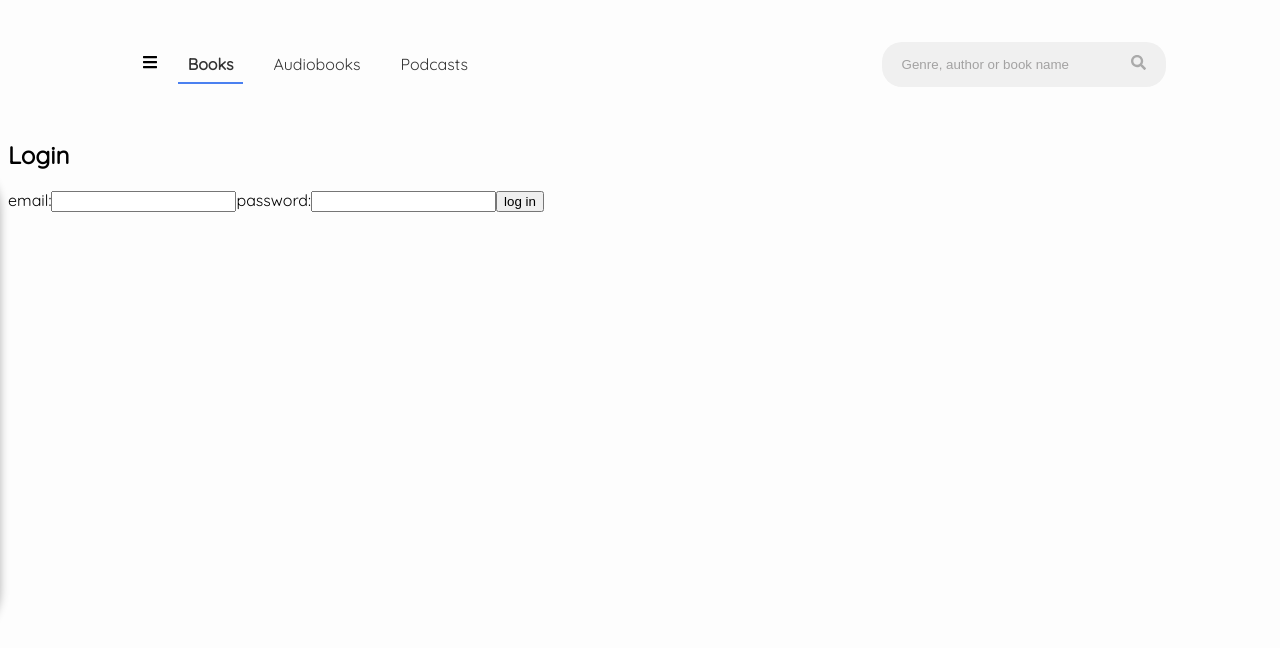
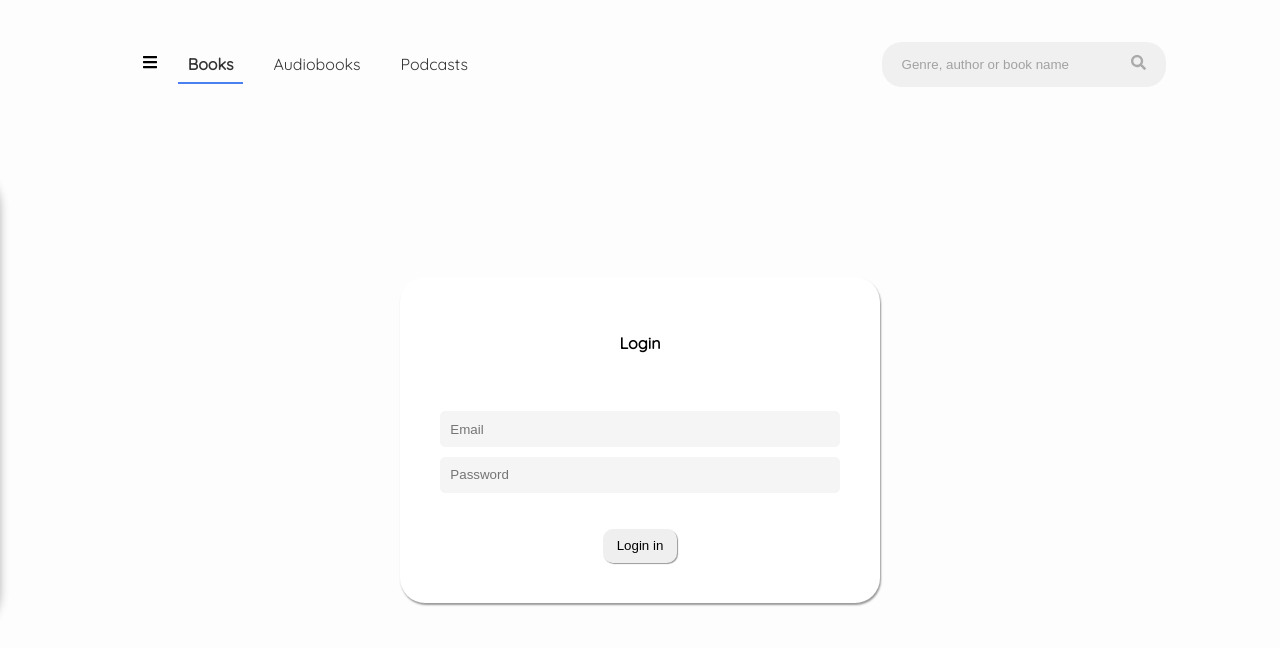
Before and after one commit to petitoff/Bookshelf, a React (Create React App) app: page /login in a window 1280 px wide. Shown: the top 648 px of the page. Built offline with nearby package versions, Linux system fonts and the light colour scheme.

Commit message:
created login page with sass

```diff
--- a/package.json
+++ b/package.json
@@ -50,6 +50,7 @@
     ]
   },
   "devDependencies": {
-    "@types/react-router-dom": "^5.3.3"
+    "@types/react-router-dom": "^5.3.3",
+    "sass": "^1.61.0"
   }
 }
--- /dev/null
+++ b/src/components/common/LoginForm/LoginForm.module.css
@@ -0,0 +1,69 @@
+.loginForm {
+  width: 30rem;
+}
+
+.form {
+  display: flex;
+  flex-direction: column;
+  gap: 10px;
+  background-color: white;
+  padding: 2.5em;
+  border-radius: 25px;
+  transition: 0.4s ease-in-out;
+  box-shadow: rgba(0, 0, 0, 0.4) 1px 2px 2px;
+}
+
+.form:hover {
+  transform: translateX(-0.5em) translateY(-0.5em);
+  border: 1px solid #171717;
+  box-shadow: 10px 10px 0px #666666;
+}
+
+.heading {
+  color: black;
+  padding-bottom: 2em;
+  text-align: center;
+  font-weight: bold;
+}
+
+.input {
+  border-radius: 5px;
+  border: 1px solid whitesmoke;
+  background-color: whitesmoke;
+  outline: none;
+  padding: 0.7em;
+  transition: 0.4s ease-in-out;
+}
+
+.input:hover {
+  box-shadow: 6px 6px 0px #969696, -3px -3px 10px #ffffff;
+}
+
+.input:focus {
+  background: #ffffff;
+  box-shadow: inset 2px 5px 10px rgba(0, 0, 0, 0.3);
+}
+
+.form .btn {
+  margin-top: 2em;
+  align-self: center;
+  padding: 0.7em;
+  padding-left: 1em;
+  padding-right: 1em;
+  border-radius: 10px;
+  border: none;
+  color: black;
+  transition: 0.4s ease-in-out;
+  box-shadow: rgba(0, 0, 0, 0.4) 1px 1px 1px;
+}
+
+.form .btn:hover {
+  box-shadow: 6px 6px 0px #969696, -3px -3px 10px #ffffff;
+  transform: translateX(-0.5em) translateY(-0.5em);
+}
+
+.form .btn:active {
+  transition: 0.2s;
+  transform: translateX(0em) translateY(0em);
+  box-shadow: none;
+}
--- /dev/null
+++ b/src/components/common/LoginForm/LoginForm.tsx
@@ -0,0 +1,44 @@
+import { useState } from "react";
+import styles from "./LoginForm.module.css";
+import useLogin from "../../../hooks/useLogin";
+
+const LoginForm = () => {
+  const [email, setEmail] = useState("");
+  const [password, setPassword] = useState("");
+  const { login, isLoggingIn, loginError } = useLogin();
+
+  const handleSubmit = (e: any) => {
+    e.preventDefault();
+
+    login(email, password);
+  };
+
+  return (
+    <div className={styles.loginForm}>
+      <form className={styles.form}>
+        <p className={styles.heading}>Login</p>
+        <input
+          value={email}
+          onChange={(e) => setEmail(e.target.value)}
+          required
+          className={styles.input}
+          placeholder="Email"
+          type="text"
+        />
+        <input
+          value={password}
+          onChange={(e) => setPassword(e.target.value)}
+          required
+          className={styles.input}
+          placeholder="Password"
+          type="password"
+        />
+        <button onClick={handleSubmit} className={styles.btn}>
+          Login in
+        </button>
+      </form>
+    </div>
+  );
+};
+
+export default LoginForm;
--- a/src/pages/Login.tsx
+++ b/src/pages/Login.tsx
@@ -1,43 +1,10 @@
-import { useState } from "react";
-import useLogin from "../hooks/useLogin";
+import LoginForm from "../components/common/LoginForm/LoginForm";
+import styles from "./Pages.module.scss";
 
-export default function Login() {
-  const [email, setEmail] = useState("");
-  const [password, setPassword] = useState("");
-  const { login, isLoggingIn, loginError } = useLogin();
+const Login = () => (
+  <div className={styles.login}>
+    <LoginForm />
+  </div>
+);
 
-  const handleSubmit = (e: any) => {
-    e.preventDefault();
-
-    login(email, password);
-  };
-
-  return (
-    <div>
-      <h2>Login</h2>
-      <form onSubmit={handleSubmit}>
-        <label>
-          <span>email:</span>
-          <input
-            required
-            type="email"
-            onChange={(e) => setEmail(e.target.value)}
-            value={email}
-          />
-        </label>
-        <label>
-          <span>password:</span>
-          <input
-            required
-            type="password"
-            onChange={(e) => setPassword(e.target.value)}
-            value={password}
-          />
-        </label>
-        <button>log in</button>
-        {loginError && <p>{loginError.message}</p>}
-        {isLoggingIn && <p>Logging in...</p>}
-      </form>
-    </div>
-  );
-}
+export default Login;
--- /dev/null
+++ b/src/pages/Pages.module.scss
@@ -0,0 +1,7 @@
+.login {
+//   background-color: #f5f5f5;
+  height: 80vh;
+  display: flex;
+  justify-content: center;
+  align-items: center;
+}
```
Also changed, not shown: 1 other file (tests, documents, lock files or other folders).
